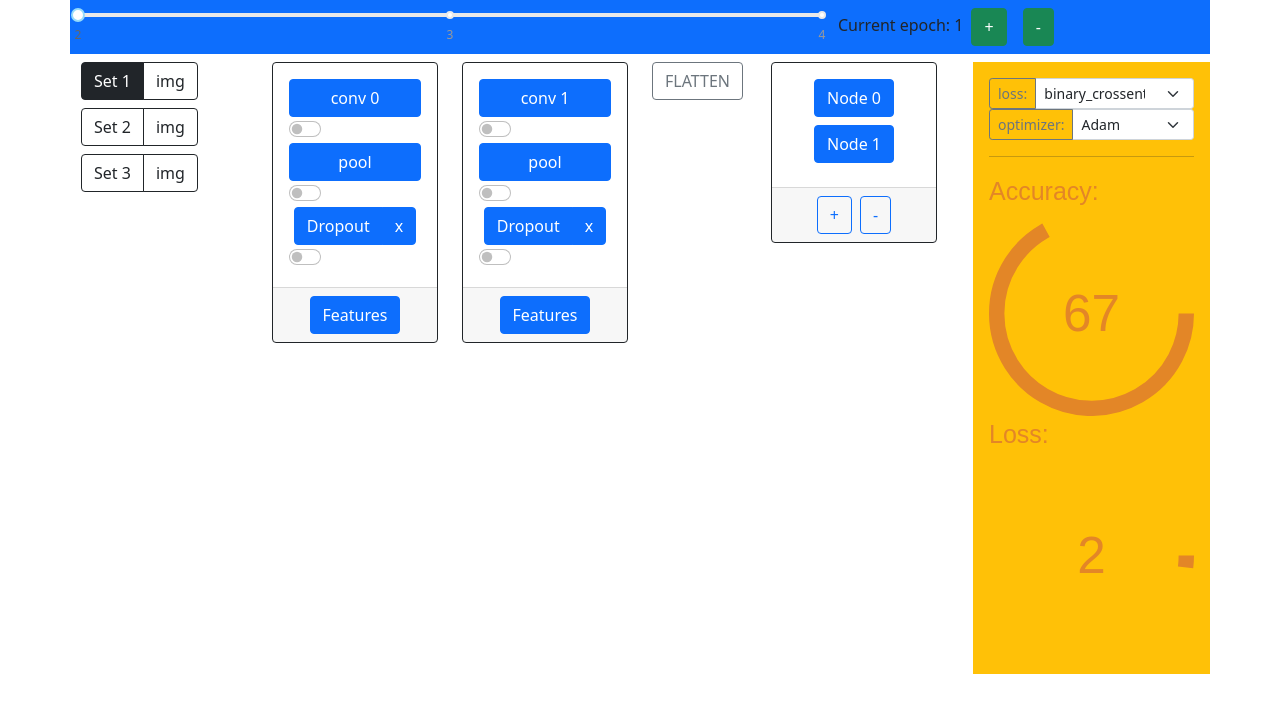
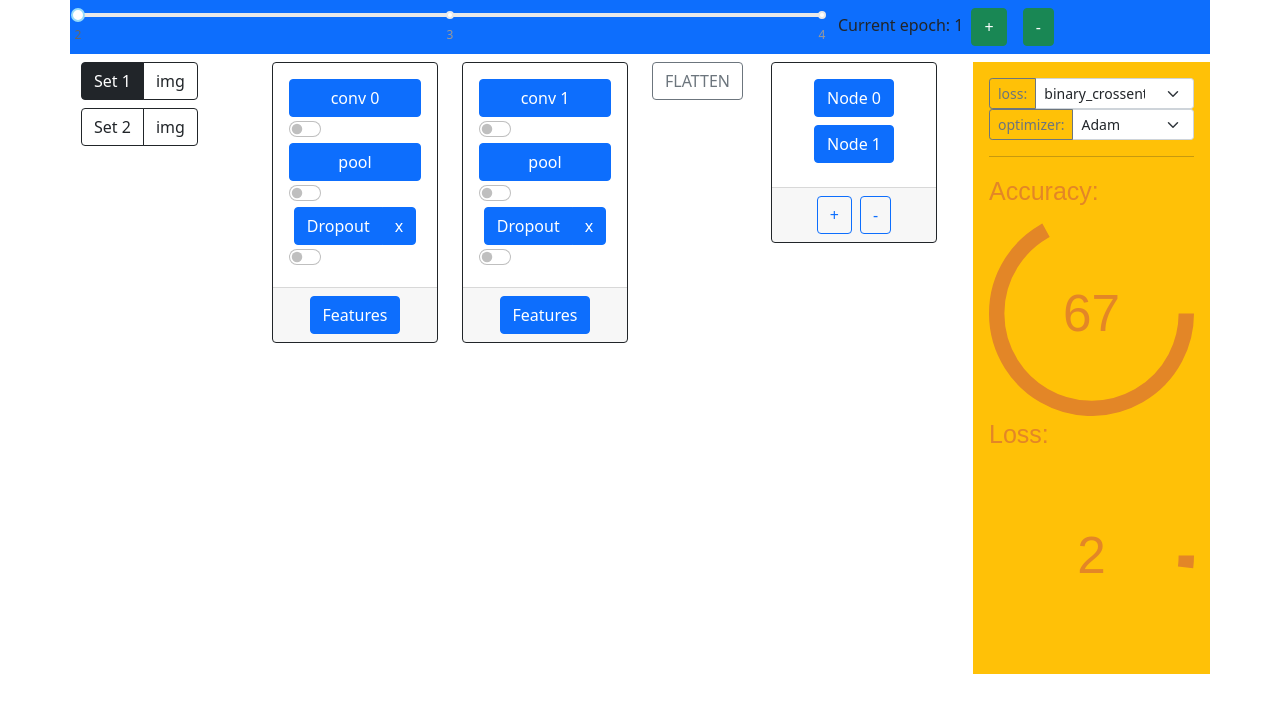
Before and after one commit to Wklej/CNNSIM, a React (Create React App) app: page / in a window 1280 px wide. Shown: the top 712 px of the page. Built offline with nearby package versions, Linux system fonts and the light colour scheme.

Commit message:
- 3rd model

```diff
--- a/src/Layers/Input.js
+++ b/src/Layers/Input.js
@@ -5,7 +5,6 @@ const Input = ({handleModelChange, handleImageChange}) => {
         <div>
             <ModelSet modelID={1} handleModelChange={handleModelChange} handleImageChange={handleImageChange} check={true} />
             <ModelSet modelID={2} handleModelChange={handleModelChange} handleImageChange={handleImageChange} />
-            <ModelSet modelID={3} handleModelChange={handleModelChange} handleImageChange={handleImageChange} />
         </div>
     );
 }
--- a/src/Modal/Components/ModelSet.js
+++ b/src/Modal/Components/ModelSet.js
@@ -18,8 +18,7 @@ const ModelSet = ({modelID, handleModelChange, handleImageChange}) => {
     const [imgs] = useState(
             {
                 1 : [dog1, dog2, dog3],
-                2 : [letter1, letter2, letter3],
-                3 : []
+                2 : [letter1, letter2, letter3]
             }
         )
 
```
